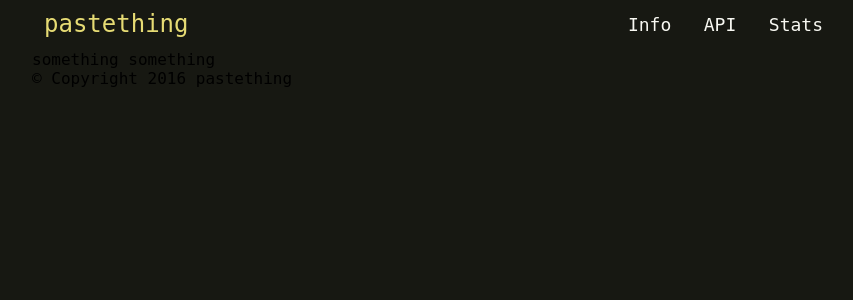
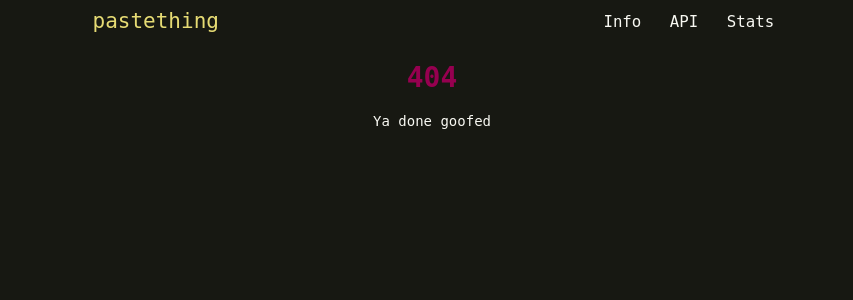
Before and after one commit to lbatalha/pastething, a Flask app: template templates/404.html in a window 1280 px wide. Shown: the top 300 px of the page, without its empty margins (208-1061 px from the left). Run offline with Flask 2, Linux system fonts and the light colour scheme; the template is opened without the code that fills it, so the values that code supplies are empty; some libraries are stand-ins or nearby versions.

Commit message:
custom 404 and 500 error pages

```diff
--- a/main.py
+++ b/main.py
@@ -3,7 +3,7 @@
 
 from random import getrandbits
 from base64 import urlsafe_b64encode
-from datetime import datetime, timedelta
+from datetime import date, datetime, timedelta
 #-----------------------------------------------------------------------------------------------------------------------------------------------------------------------------------------------------------------------------------------------------------------------------------------------------------------------------------------------------------------------------------
 import psycopg2
 import psycopg2.extras
@@ -24,7 +24,9 @@
 app.config['MAX_CONTENT_LENGTH'] = config.max_content_length
 
 cursor_factory = psycopg2.extras.DictCursor
+
 lexers_all = get_all_lexers()
+year = date.today().year
 
 def base_encode(num):
 	if not num:
@@ -129,7 +131,7 @@
 
 		return redirect(paste_opt['pasteid'])
 	else:
-		return render_template('newpaste.html', lexers_all = lexers_all, lexers_common = config.lexers_common, ttl = config.ttl_options, ttl_max = config.ttl_max, ttl_min = config.ttl_min)
+		return render_template('newpaste.html', lexers_all = lexers_all, lexers_common = config.lexers_common, ttl = config.ttl_options, paste_limits = config.paste_limits, year = year)
 
 @app.route('/<pasteid>', methods=['GET'])
 def viewpaste(pasteid):
@@ -141,10 +143,10 @@
 			result = db_getpaste(db, pasteid)
 
 			if not result:
-				return "404"
+				abort(404)
 			if result['burn'] == 0 or result['expiration'] < datetime.utcnow():
 				db_deletepaste(db, pasteid)
-				return "404"
+				abort(404)
 			elif result['burn'] > 0:
 				db_burn(db, pasteid)
 
@@ -159,8 +161,8 @@
 			}
 			if request.args.get('r') is not None:
 				return plain(result['paste'])
-			return render_template('viewpaste.html', stats=stats, paste=paste.split("\n"), direction=direction)
-		return "500"
+			return render_template('viewpaste.html', stats=stats, paste=paste.split("\n"), direction=direction, year=year)
+		abort(500)
 @app.route('/about/api')
 def aboutapi():
 	return render_template('api.html')
@@ -173,6 +175,16 @@
 def statspage():
 	return render_template('stats.html')
 
+@app.errorhandler(404)
+def page_not_found(e):
+	return render_template('404.html'), 404
+
+
+#@app.errorhandler(500)
+@app.route('/500.html')
+def internal_server_error():
+	return render_template('500.html'), 500
+
 if __name__ == '__main__':
 	app.debug = True
 	app.run(host='0.0.0.0')
--- a/static/styles/main.css
+++ b/static/styles/main.css
@@ -1,7 +1,7 @@
 body {
 	background-color: #171812;
 	margin: auto;
-	font-size: 12pt;
+	font-size: 14px;
 }
 
 #maindiv {
@@ -51,6 +51,15 @@
 	word-spacing: 2ch;
 	padding: 0.5em;
 }
+
+/*--- footer ----*/
+
+#footer {
+	padding-top: 1em;
+	color: #75715e;
+	text-align: center;
+}
+
 
 /*--- paste info box ----*/
 
@@ -159,6 +168,17 @@
 	background-color: #e6db74;
 }
 
+
+/*--- error pages ----*/
+
+#errorpage h1{
+	color: #960050;
+}
+#errorpage {
+	color:  #f8f8f2;
+	text-align: center;
+}
+
 /*--- pygments stylesheet ----*/
 
 .hll { background-color: #49483e }
--- a/templates/404.html
+++ b/templates/404.html
@@ -4,5 +4,10 @@
 {{ super() }}
 {% endblock %}
 {% block content %}
-something something
+<div id='errorpage'>
+	  <h1>404</h1>
+		  Ya done goofed
+</div>
+{% block footer %}
 {% endblock %}
+{% endblock %}
--- a/templates/layout.html
+++ b/templates/layout.html
@@ -27,9 +27,9 @@
 
     			<div id="footer">
     				{% block footer %}
-    				&copy; Copyright 2016 pastething
+						Copyright &copy; {{ year }} pastething
     				{% endblock %}
-                </div>
+					</div>
 			</div>
 		</div>
 	</body>
--- a/templates/newpaste.html
+++ b/templates/newpaste.html
@@ -28,7 +28,7 @@
 					<option value='{{ entry[1] }}'>{{ entry[0] }}</option>
 				{% endfor %}
 			</select>
-			<input id='burninput' type='number' name='burn' min='{{ ttl_min }}' max='{{ ttl_max }}' placeholder='Burn' >
+			<input id='burninput' type='number' name='burn' min='{{ paste_limits['burn_min'] }}' max='{{ paste_limits['burn_max'] }}' placeholder='Burn' >
 
 			<input id='pastebutton' type='submit' value='Paste'>
 
```
Also changed, not shown: config.py (+9 -8 lines), templates/500.html (added, +13 -0 lines).
